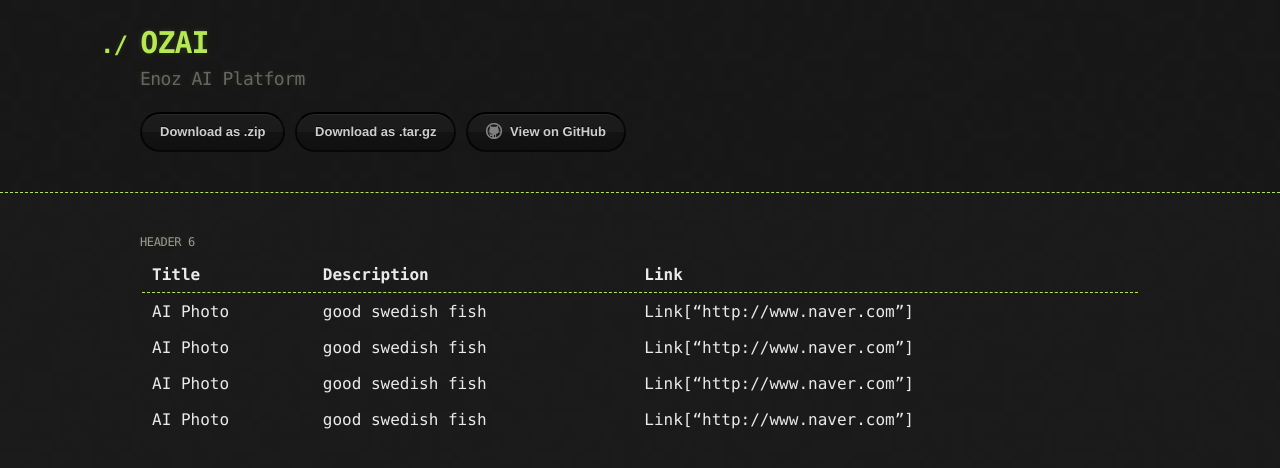
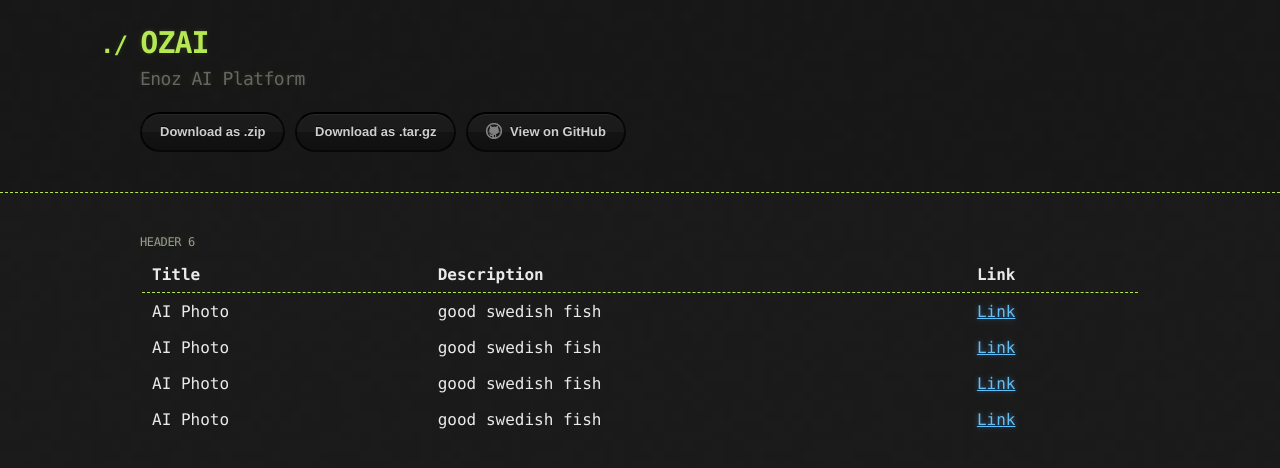
Before and after one commit to enozdev/enoz.github.io, a Jekyll site: the page built from index.md, in a window 1280 px wide. Shown: the top 468 px of the page. Built offline with Jekyll 4.4.1, drawn with Linux system fonts in a browser that asks for light colours.

Commit message:
Fix: MD 파일 링크 수정

```diff
--- a/index.md
+++ b/index.md
@@ -6,7 +6,7 @@ layout: default
 
 | Title        | Description          | Link |
 |:-------------|:------------------|:------|
-| AI Photo     | good swedish fish | Link["http://www.naver.com"]  |
-| AI Photo     | good swedish fish | Link["http://www.naver.com"]  |
-| AI Photo     | good swedish fish | Link["http://www.naver.com"]  |
-| AI Photo     | good swedish fish | Link["http://www.naver.com"]  |
+| AI Photo     | good swedish fish | [Link](http://www.naver.com)  |
+| AI Photo     | good swedish fish | [Link](http://www.naver.com)  |
+| AI Photo     | good swedish fish | [Link](http://www.naver.com)  |
+| AI Photo     | good swedish fish | [Link](http://www.naver.com)  |
```
